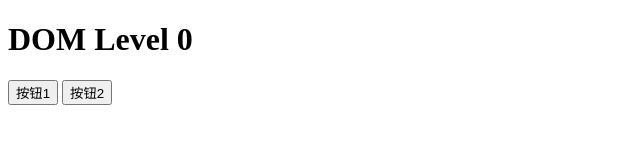
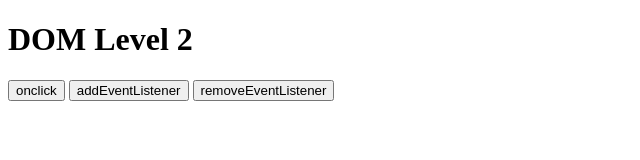
Before and after one commit to Misssusu/hungerVallleyProject, a plain HTML site: page DOM/Event/index.html in a window 1280 px wide. Shown: the whole page, without its empty margins (0-640 px from the left). Drawn offline with Linux system fonts and the light colour scheme.

Commit message:
DOM Level 2

```diff
--- a/DOM/Event/index.html
+++ b/DOM/Event/index.html
@@ -7,18 +7,36 @@
     <title>DOM Event</title>
 </head>
 <body>
-    <h1>DOM Level 0</h1>
-    <button id="btn1" onclick="print()">按钮1</button>
-    <!-- onclick="要执行的代码" -->
-
-    <button id="btn2">按钮2</button>
+    <h1>DOM Level 2</h1>
+    <button id="btn1">onclick</button>
+    <button id="btn2">addEventListener</button>
+    <button id="btn3">removeEventListener</button>
 </body>
 <script>
-    function print() {
-        console.log('hi')
+    //1.onclick与addEventListener的区别
+    //2.removeEventListener
+
+    function print1() {
+        console.log('1')
     }
-    btn2.onclick = print;
-    //一旦用户点击，那么浏览器就执行，相当于btn2.onclick.call(btn2,{})
-    //所以btn2.onclick类型为函数对象
+    function print2() {
+        console.log('2')
+    }
+    btn1.onclick = print1;
+    btn1.onclick = print2;
+    //点击后打印出2
+
+    btn2.addEventListener('click',print1);
+    btn2.addEventListener('click',print2);
+    //点击后打印出1，2
+
+    //总结：
+    //1. btn1.onclick是一个属性(唯一的)
+    //2. addEventListener是一个队列(先进先出)
+
+    btn3.addEventListener('click',print1);
+    btn3.addEventListener('click',print2);
+    btn3.removeEventListener('click',print1);
+    //点击后打印出2
 </script>
 </html>
```
